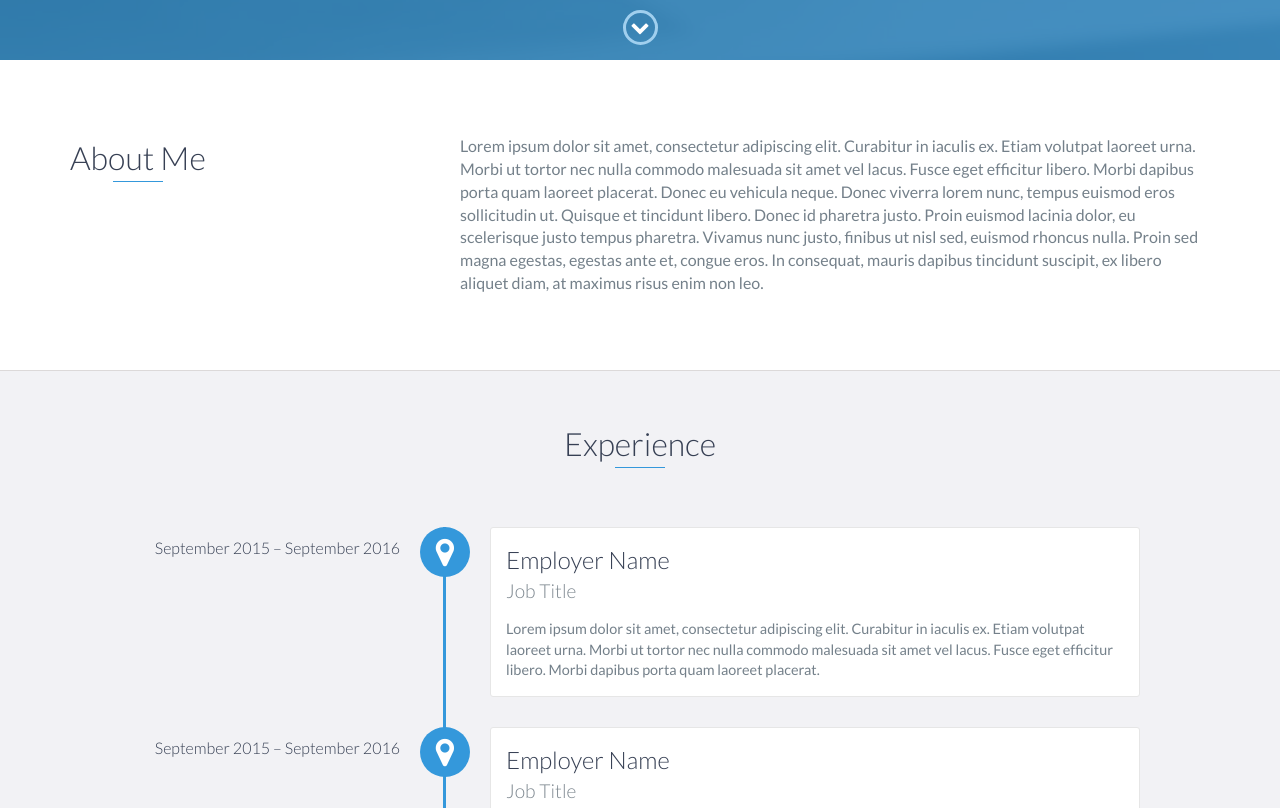
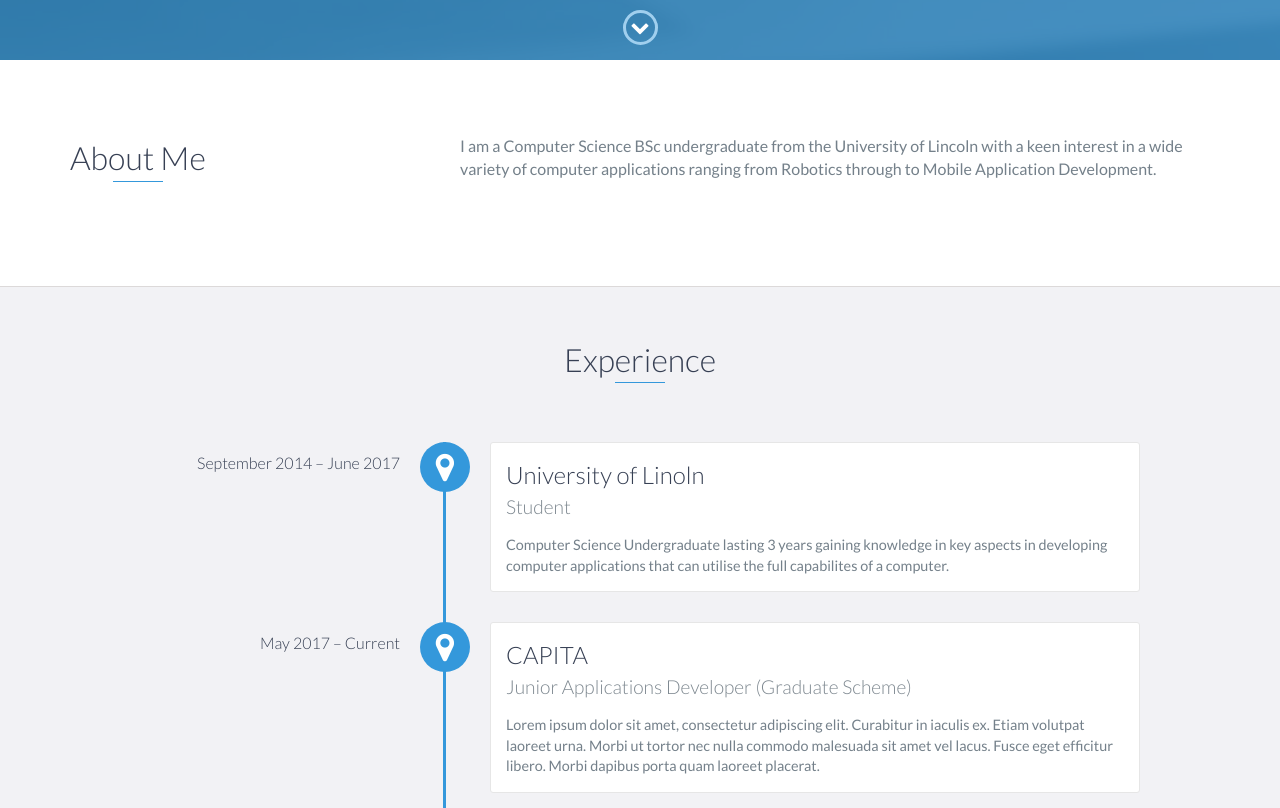
Before and after one commit to AlexanderBierton/AlexanderBierton.github.io, a website: page index.html in a window 1280 px wide. Shown: the part 740-1548 px from the top of the page. Drawn offline with nearby package versions, Linux system fonts and the light colour scheme.

Commit message:
First few minor changes

```diff
--- a/index.html
+++ b/index.html
@@ -48,7 +48,7 @@
 
     <div id="lead">
         <div id="lead-content">
-            <h1>Ryan Fitzgerald</h1>
+            <h1>Alexander Bierton</h1>
             <h2>Software Engineer</h2>
             <a href="#" class="btn-rounded-white">Download Resume</a>
         </div>
@@ -73,9 +73,7 @@
                 </div>
                 <div class="col-md-8">
                     <p>
-                        Lorem ipsum dolor sit amet, consectetur adipiscing elit. Curabitur in iaculis ex. Etiam volutpat laoreet urna. Morbi ut tortor nec nulla commodo malesuada sit amet vel lacus. Fusce eget efficitur libero. Morbi dapibus porta quam laoreet placerat. Donec
-                        eu vehicula neque. Donec viverra lorem nunc, tempus euismod eros sollicitudin ut. Quisque et tincidunt libero. Donec id pharetra justo. Proin euismod lacinia dolor, eu scelerisque justo tempus pharetra. Vivamus nunc justo, finibus
-                        ut nisl sed, euismod rhoncus nulla. Proin sed magna egestas, egestas ante et, congue eros. In consequat, mauris dapibus tincidunt suscipit, ex libero aliquet diam, at maximus risus enim non leo.
+                        I am a Computer Science BSc undergraduate from the University of Lincoln with a keen interest in a wide variety of computer applications ranging from Robotics through to Mobile Application Development.
                     </p>
                 </div>
             </div>
@@ -86,17 +84,17 @@
     <div id="experience" class="background-alt">
         <h2 class="heading">Experience</h2>
         <div id="experience-timeline">
-            <div data-date="September 2015 – September 2016">
-                <h3>Employer Name</h3>
-                <h4>Job Title</h4>
+            <div data-date="September 2014 – June 2017">
+                <h3>University of Linoln</h3>
+                <h4>Student</h4>
                 <p>
-                    Lorem ipsum dolor sit amet, consectetur adipiscing elit. Curabitur in iaculis ex. Etiam volutpat laoreet urna. Morbi ut tortor nec nulla commodo malesuada sit amet vel lacus. Fusce eget efficitur libero. Morbi dapibus porta quam laoreet placerat.
+                    Computer Science Undergraduate lasting 3 years gaining knowledge in key aspects in developing computer applications that can utilise the full capabilites of a computer.
                 </p>
             </div>
 
-            <div data-date="September 2015 – September 2016">
-                <h3>Employer Name</h3>
-                <h4>Job Title</h4>
+            <div data-date="May 2017 – Current">
+                <h3>CAPITA</h3>
+                <h4>Junior Applications Developer (Graduate Scheme) </h4>
                 <p>
                     Lorem ipsum dolor sit amet, consectetur adipiscing elit. Curabitur in iaculis ex. Etiam volutpat laoreet urna. Morbi ut tortor nec nulla commodo malesuada sit amet vel lacus. Fusce eget efficitur libero. Morbi dapibus porta quam laoreet placerat.
                 </p>
```
